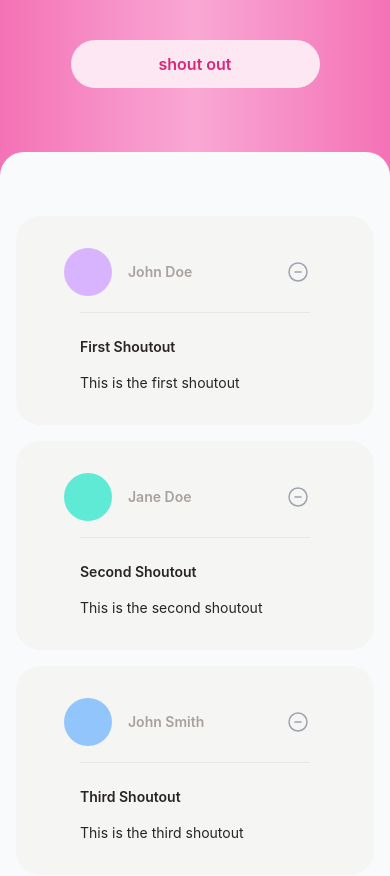
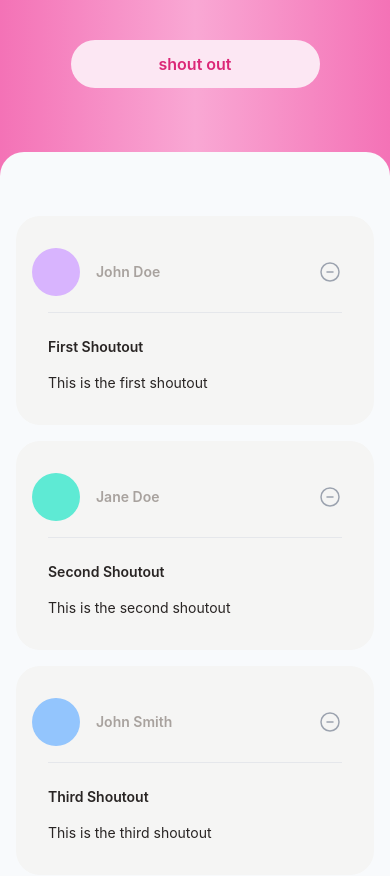
Before and after one commit to tamuda/shout-out, a React (Create React App) app in the folder frontend/: page / in a window 390 px wide. Shown: the top 876 px of the page. Built offline with nearby package versions, Linux system fonts and the light colour scheme.

Commit message:
frontend skeleton working

```diff
--- a/frontend/src/components/shoutout.js
+++ b/frontend/src/components/shoutout.js
@@ -20,7 +20,7 @@ const deleteIcon = (
 
 const Shoutout = ({ name, title, text, deleteShout }) => {
   return (
-    <div className="flex text-sm md:text-[1rem] flex-col gap-4 justify-start text-stone-800 bg-stone-100  py-8 px-16 rounded-3xl md:w-2/3 w-full">
+    <div className="flex text-sm md:text-[1rem] flex-col gap-4 justify-start text-stone-800 bg-stone-100  py-8 md:px-16 px-8 rounded-3xl md:w-2/3 w-full">
       <div className="flex flex-row justify-between items-center">
         <Profile name={name} />
         <div
```
